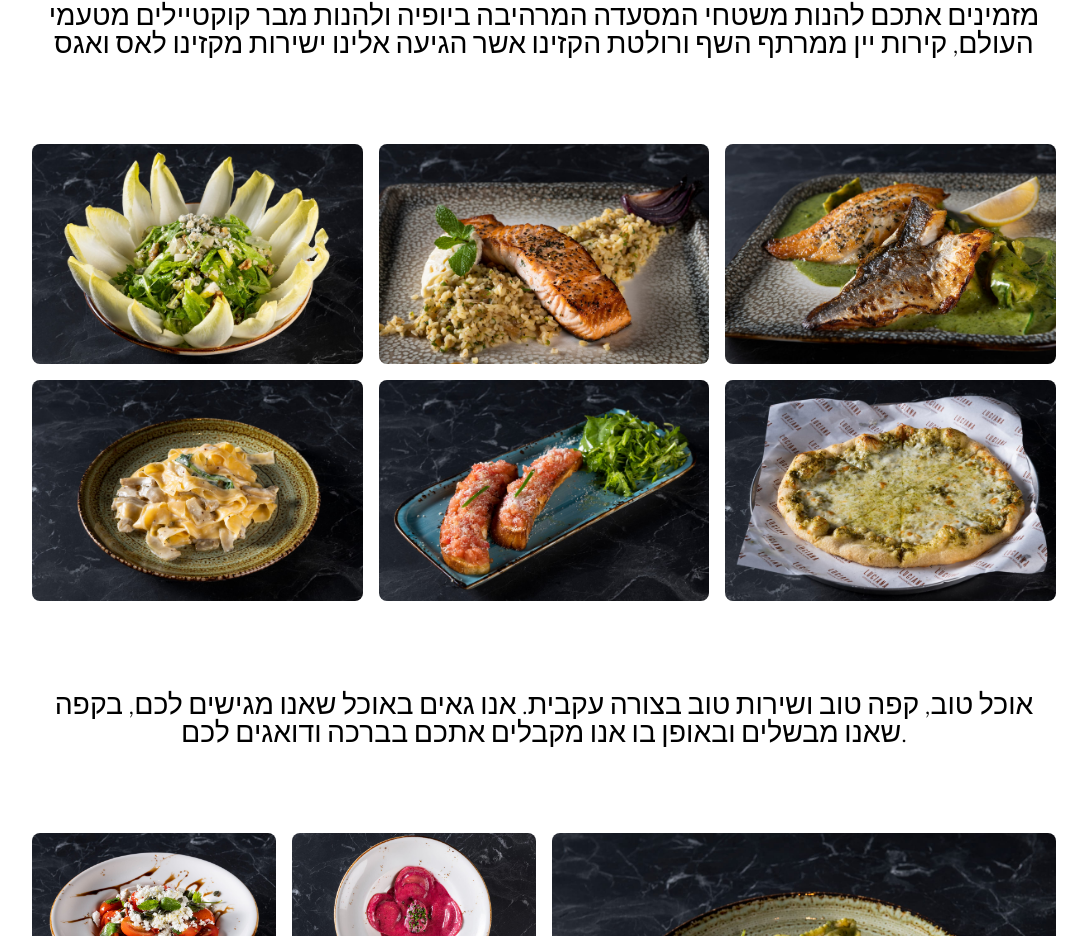
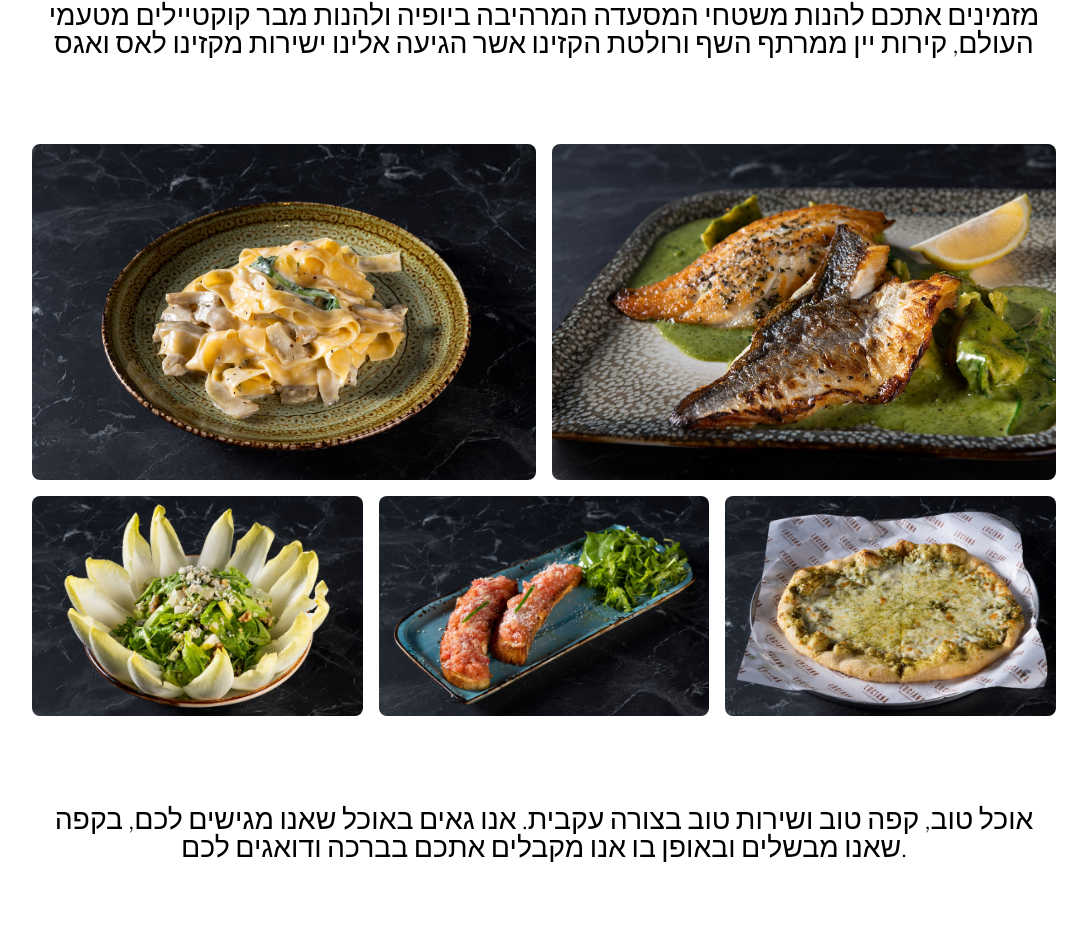
Before and after one commit to NavehMevorach/luciana-website, a Next.js app: page / in a window 1280 px wide. Shown: the part 980-1916 px from the top of the page, without its empty margins (96-1183 px from the left). Built offline with nearby package versions, Linux system fonts and the light colour scheme.

Commit message:
added video

```diff
--- a/components/About.js
+++ b/components/About.js
@@ -1,5 +1,6 @@
 import { useContext } from 'react'
 import { langContext } from './../pages'
+import Image from 'next/image'
 
 function About() {
   const { isEn } = useContext(langContext)
@@ -13,25 +14,17 @@ function About() {
             : "איי שם במקום עוצר נשימה השוכן במתחם דזיין סיטי מעלה אדומים, הוקמה מסעדת שף איטלקית ושמה לוצ'נה . המסעדה מציגה קשת טעמים  יחודיים מחומרי גלם איכותיים וטריים, אשר מייצרים עבור כל אורח חוויה מדהימה מלאה בטעמים ואווירה בלתי נשכחת . אנו מזמינים אתכם להנות משטחי המסעדה המרהיבה ביופיה ולהנות מבר קוקטיילים מטעמי העולם, קירות יין ממרתף השף ורולטת הקזינו אשר הגיעה אלינו ישירות מקזינו לאס ואגס"}
         </p>
         <div className="flex flex-wrap -m-1 md:-m-2">
-          <div className="flex flex-wrap w-1/3">
+          <div className="flex flex-wrap w-1/2">
             <div className="w-full p-1 md:p-2">
               <img
                 alt="gallery"
                 className="block object-cover object-center w-full h-full rounded-lg"
-                src="/assets/food-7.jpeg"
+                src="/assets/food-10.jpeg"
               />
             </div>
           </div>
-          <div className="flex flex-wrap w-1/3">
-            <div className="w-full p-1 md:p-2">
-              <img
-                alt="gallery"
-                className="block object-cover object-center w-full h-full rounded-lg"
-                src="/assets/food-8.jpeg"
-              />
-            </div>
-          </div>
-          <div className="flex flex-wrap w-1/3">
+
+          <div className="flex flex-wrap w-1/2">
             <div className="w-full p-1 md:p-2">
               <img
                 alt="gallery"
@@ -45,7 +38,7 @@ function About() {
               <img
                 alt="gallery"
                 className="block object-cover object-center w-full h-full rounded-lg"
-                src="/assets/food-10.jpeg"
+                src="/assets/food-7.jpeg"
               />
             </div>
           </div>
```
